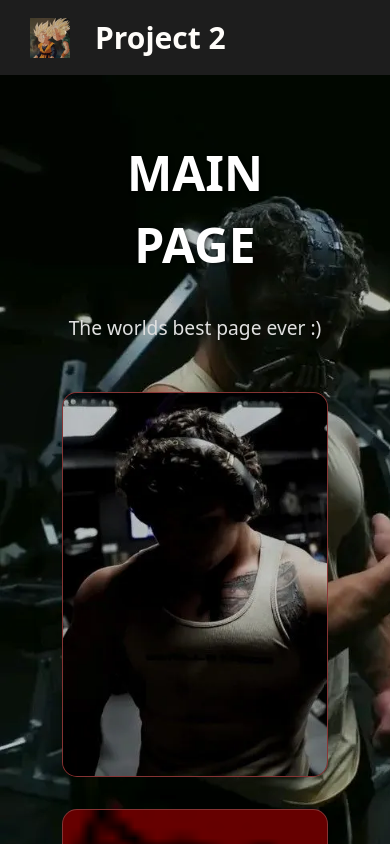
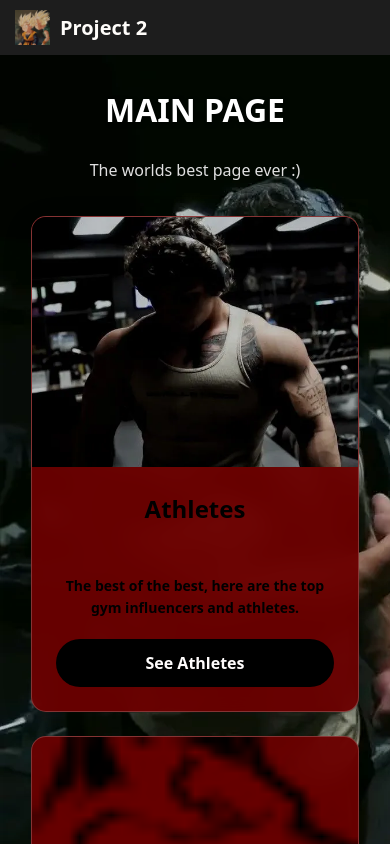
Before and after one commit to MateoSancho/Project-2-main, a React app: page / in a window 390 px wide. Shown: the top 844 px of the page. Built offline with nearby package versions, Linux system fonts and the light colour scheme; the HTML template or start-up script is replaced by a standard one.

Commit message:
Css Improved with AI for responsivennes

```diff
--- a/src/App.css
+++ b/src/App.css
@@ -567,16 +567,477 @@ h3 {
   transition: all 0.3s ease;
 }
 
-/* ===== RESPONSIVE STYLES ===== */
-@media (max-width: 768px) {
-  .action-buttons,
-  .edit-form .form-buttons {
+/* ===== BRAND LINK STYLES ===== */
+.brand-link {
+  color: #3498db;
+  text-decoration: none;
+  font-weight: 600;
+  padding: 4px 8px;
+  border-radius: 5px;
+  transition: all 0.3s ease;
+  background: rgba(255, 255, 255, 0.1);
+  margin-left: 5px;
+}
+
+.brand-link:hover {
+  color: #ffffff;
+  background: rgba(52, 152, 219, 0.3);
+  text-decoration: underline;
+}
+
+/* ===== RESPONSIVE MEDIA QUERIES ===== */
+@media (max-width: 1024px) {
+  .dashboard {
+    padding: 20px;
+  }
+
+  .dashboard h1 {
+    font-size: 40px;
+  }
+
+  .sections-container {
+    max-width: 800px;
+  }
+
+  .section-box {
     flex-direction: column;
   }
 
-  .action-buttons button,
-  .edit-form .form-buttons button {
+  .image-container {
+    flex: 0 0 250px;
+    width: 100%;
+  }
+}
+
+@media (max-width: 768px) {
+  .navbar {
+    padding: 12px 20px;
+  }
+
+  .nav-container {
+    gap: 15px;
+  }
+
+  .nav-title {
+    font-size: 24px;
+  }
+
+  .content {
+    padding: 1.5rem;
+  }
+
+  .dashboard h1 {
+    font-size: 35px;
+    margin-bottom: 20px;
+  }
+
+  .dashboard p {
+    font-size: 1.1rem;
+    margin-bottom: 2rem;
+  }
+
+  .content h1 {
+    font-size: 2.5rem;
+    margin-bottom: 1.5rem;
+  }
+
+  .Athlete-card,
+  .Brand-card {
+    flex-direction: column;
+    text-align: center;
+    gap: 1rem;
+    padding: 1.25rem;
+  }
+
+  .card-image-container {
+    flex: 0 0 auto;
+    width: 100%;
+    max-width: 300px;
+    margin: 0 auto;
+  }
+
+  .athlete-image,
+  .brand-image {
+    height: 200px;
+  }
+
+  .card-text-content {
+    padding-right: 0;
+  }
+
+  .athleteabout {
+    padding: 1.5rem;
+  }
+
+  .athleteabout h1 {
+    font-size: 2rem;
+  }
+
+  .athlete-detail-image,
+  .brand-detail-image {
+    width: 250px;
+    height: 250px;
+  }
+
+  .search-input {
+    width: 90%;
+    padding: 10px 18px;
+  }
+
+  .add-form,
+  .edit-form {
+    padding: 1.5rem;
+    margin: 0 1rem;
+  }
+}
+
+@media (max-width: 480px) {
+  .navbar {
+    padding: 10px 15px;
+  }
+
+  .nav-container {
+    gap: 10px;
+  }
+
+  .nav-logo {
+    height: 35px;
+    width: 35px;
+  }
+
+  .nav-title {
+    font-size: 20px;
+  }
+
+  .content {
+    padding: 1rem;
+  }
+
+  .dashboard {
+    padding: 15px;
+  }
+
+  .dashboard h1 {
+    font-size: 28px;
+  }
+
+  .dashboard p {
+    font-size: 1rem;
+  }
+
+  .sections-container {
+    gap: 1.5rem;
+  }
+
+  .content-container {
+    padding: 1.5rem;
+  }
+
+  .section-title {
+    font-size: 1.5rem;
+  }
+
+  .section-d {
+    font-size: 14px;
+  }
+
+  .section-btn {
+    padding: 10px 25px;
+    font-size: 0.9rem;
+  }
+
+  .content h1 {
+    font-size: 2rem;
+  }
+
+  .athleteabout h1 {
+    font-size: 1.8rem;
+  }
+
+  .athleteinfo {
+    padding: 1.5rem;
+  }
+
+  .athleteinfo p {
+    font-size: 1.1rem;
+  }
+
+  .athlete-detail-image,
+  .brand-detail-image {
+    width: 200px;
+    height: 200px;
+  }
+
+  .search-input {
+    width: 95%;
+    padding: 8px 16px;
+    font-size: 0.9rem;
+  }
+
+  .add-form,
+  .edit-form {
+    padding: 1.25rem;
+  }
+
+  .form-group {
+    margin-bottom: 1.25rem;
+  }
+
+  .form-group input,
+  .form-group select {
+    padding: 0.6rem;
+  }
+}
+
+/* ===== IMPROVED BUTTON STRUCTURE ===== */
+/* Base button styles */
+.view-details-btn,
+.edit-btn,
+.delete-btn,
+.section-btn,
+.Link,
+.form-buttons button {
+  display: inline-flex;
+  align-items: center;
+  justify-content: center;
+  text-decoration: none;
+  font-weight: 600;
+  border: none;
+  cursor: pointer;
+  transition: all 0.3s ease;
+  text-align: center;
+}
+
+/* View Details Button */
+.view-details-btn {
+  background-color: rgb(187, 4, 4);
+  color: rgb(255, 252, 252);
+  padding: 10px 20px;
+  border-radius: 25px;
+  font-size: 0.9rem;
+}
+
+.view-details-btn:hover {
+  background-color: rgba(187, 4, 4, 0.8);
+  transform: translateY(-2px);
+  box-shadow: 0 4px 12px rgba(187, 4, 4, 0.3);
+}
+
+/* Edit Button */
+.edit-btn {
+  background-color: #6d0404;
+  color: white;
+  padding: 12px 25px;
+  border-radius: 25px;
+  font-size: 1rem;
+}
+
+.edit-btn:hover {
+  background-color: #8B0000;
+  transform: translateY(-2px);
+  box-shadow: 0 4px 12px rgba(139, 0, 0, 0.3);
+}
+
+/* Delete Button */
+.delete-btn {
+  background-color: #b91c1c;
+  color: white;
+  padding: 12px 25px;
+  border-radius: 25px;
+  font-size: 1rem;
+}
+
+.delete-btn:hover {
+  background-color: #991b1b;
+  transform: translateY(-2px);
+  box-shadow: 0 4px 12px rgba(185, 28, 28, 0.3);
+}
+
+/* Section Button */
+.section-btn {
+  background-color: rgb(0, 0, 0);
+  color: rgb(255, 252, 252);
+  padding: 12px 30px;
+  border-radius: 25px;
+  font-size: 1rem;
+}
+
+.section-btn:hover {
+  background-color: rgba(0, 0, 0, 0.8);
+  transform: translateY(-2px);
+  box-shadow: 0 4px 12px rgba(0, 0, 0, 0.3);
+}
+
+/* Link Button */
+.Link {
+  background-color: #6d0404;
+  color: white;
+  padding: 8px 16px;
+  border-radius: 20px;
+  font-size: 0.9rem;
+}
+
+.Link:hover {
+  background-color: #8B0000;
+  transform: translateY(-2px);
+  box-shadow: 0 4px 12px rgba(139, 0, 0, 0.3);
+}
+
+/* Form Buttons */
+.form-buttons button {
+  padding: 12px 25px;
+  border-radius: 25px;
+  font-size: 1rem;
+  background-color: rgb(187, 4, 4);
+  color: rgb(255, 252, 252);
+}
+
+.form-buttons button:hover {
+  background-color: rgba(187, 4, 4, 0.8);
+  transform: translateY(-2px);
+  box-shadow: 0 4px 12px rgba(187, 4, 4, 0.3);
+}
+
+.form-buttons button[type="button"] {
+  background-color: #6d0404;
+}
+
+.form-buttons button[type="button"]:hover {
+  background-color: #8B0000;
+}
+
+/* ===== IMPROVED CARD STRUCTURE ===== */
+.Athlete-card,
+.Brand-card {
+  display: grid;
+  grid-template-columns: 200px 1fr;
+  gap: 1.5rem;
+  align-items: start;
+}
+
+.card-image-container {
+  display: flex;
+  justify-content: center;
+  align-items: flex-start;
+}
+
+.athlete-image,
+.brand-image {
+  width: 100%;
+  height: 180px;
+  object-fit: cover;
+  border-radius: 10px;
+  border: 1px solid rgba(251, 251, 251, 0.4);
+  box-shadow: 0 4px 8px rgba(0, 0, 0, 0.2);
+}
+
+.card-text-content {
+  display: flex;
+  flex-direction: column;
+  gap: 0.5rem;
+}
+
+.card-buttons {
+  display: flex;
+  gap: 0.75rem;
+  margin-top: 1rem;
+  flex-wrap: wrap;
+}
+
+.action-buttons {
+  display: flex;
+  gap: 1rem;
+  margin-top: 2rem;
+  justify-content: center;
+  flex-wrap: wrap;
+}
+
+/* ===== RESPONSIVE BUTTON GROUPS ===== */
+@media (max-width: 768px) {
+  .card-buttons,
+  .action-buttons,
+  .form-buttons {
+    flex-direction: column;
+    width: 100%;
+  }
+
+  .card-buttons .view-details-btn,
+  .card-buttons .delete-btn,
+  .action-buttons .edit-btn,
+  .action-buttons .delete-btn,
+  .form-buttons button {
     width: 100%;
     margin-left: 0;
+    margin-top: 0.5rem;
+  }
+
+  .Athlete-card,
+  .Brand-card {
+    grid-template-columns: 1fr;
+    text-align: center;
+  }
+
+  .card-image-container {
+    order: -1;
   }
 }
+
+@media (max-width: 480px) {
+  .card-buttons {
+    gap: 0.5rem;
+  }
+
+  .action-buttons {
+    gap: 0.75rem;
+  }
+
+  .view-details-btn,
+  .edit-btn,
+  .delete-btn {
+    padding: 10px 20px;
+    font-size: 0.9rem;
+  }
+}
+
+/* ===== IMPROVED FORM RESPONSIVENESS ===== */
+@media (max-width: 768px) {
+  .form-buttons {
+    flex-direction: column;
+    gap: 0.75rem;
+  }
+
+  .form-buttons button {
+    width: 100%;
+  }
+}
+
+/* ===== BRAND LINK RESPONSIVE ===== */
+.brand-link {
+  color: #3498db;
+  text-decoration: none;
+  font-weight: 600;
+  padding: 4px 8px;
+  border-radius: 5px;
+  transition: all 0.3s ease;
+  background: rgba(255, 255, 255, 0.1);
+  margin-left: 5px;
+}
+
+.brand-link:hover {
+  color: #ffffff;
+  background: rgba(52, 152, 219, 0.3);
+  text-decoration: underline;
+}
+
+@media (max-width: 480px) {
+  .athleteinfo p {
+    flex-direction: column;
+    align-items: flex-start;
+    gap: 0.25rem;
+  }
+
+  .brand-link {
+    margin-left: 0;
+    align-self: flex-start;
+  }
+}
--- a/src/pages/AthletesAbout.jsx
+++ b/src/pages/AthletesAbout.jsx
@@ -4,6 +4,7 @@ import axios from "axios";
 
 function AthletesAbout() {
   const [athlete, setAthlete] = useState(null);
+  const [brand, setBrand] = useState(null);
   const [isEditing, setIsEditing] = useState(false);
   const [name, setName] = useState("");
   const [category, setCategory] = useState("");
@@ -22,6 +23,17 @@ function AthletesAbout() {
       setCategory(response.data.category);
       setBrandId(response.data.brandId);
       setImage(response.data.image);
+
+      // Cargar datos de la marca usando el brandId del atleta
+      if (response.data.brandId) {
+        axios.get(`${import.meta.env.VITE_SERVER_URL}/brands/${response.data.brandId}`)
+        .then((brandResponse) => {
+          setBrand(brandResponse.data);
+        })
+        .catch((error) => {
+          console.error("Error loading brand:", error);
+        });
+      }
     })
     .catch((error) => {
       //console.error(error)
@@ -101,6 +113,10 @@ function AthletesAbout() {
               <option value="AA">Ferral Supplements</option>
               <option value="AB">Gymshark</option>
               <option value="AC">Breath Divnity</option>
+              <option value="AD">Youngla</option>
+              <option value="AE">Vanquish</option>
+              <option value="AF">PR Lifestyle</option>
+              <option value="AG">Unknown</option>
             </select>
           </div>
 
@@ -132,7 +148,12 @@ function AthletesAbout() {
       <h1>{athlete.name}</h1>
       <div className="athleteinfo">
         <p><strong>Category:</strong> {athlete.category}</p>
-        <p><strong>Brand ID:</strong> {athlete.brandId}</p>
+        <p><strong>Brand:</strong>{" "}
+          {brand ? (
+            <Link to={`/brands/${brand.id}`} className="brand-link">{brand.name}</Link>
+          ) : (
+            <span>Loading brand...</span> //Mensaje para mostrar mientras carga
+        )} </p>
         <div className="action-buttons">
           <button onClick={() => setIsEditing(true)} className="edit-btn">Edit Athlete</button>
           <button onClick={deleteAthlete} className="delete-btn">Delete Athlete</button>
@@ -144,5 +165,3 @@ function AthletesAbout() {
 }
 
 export default AthletesAbout;
-
-//Brand Link
```
